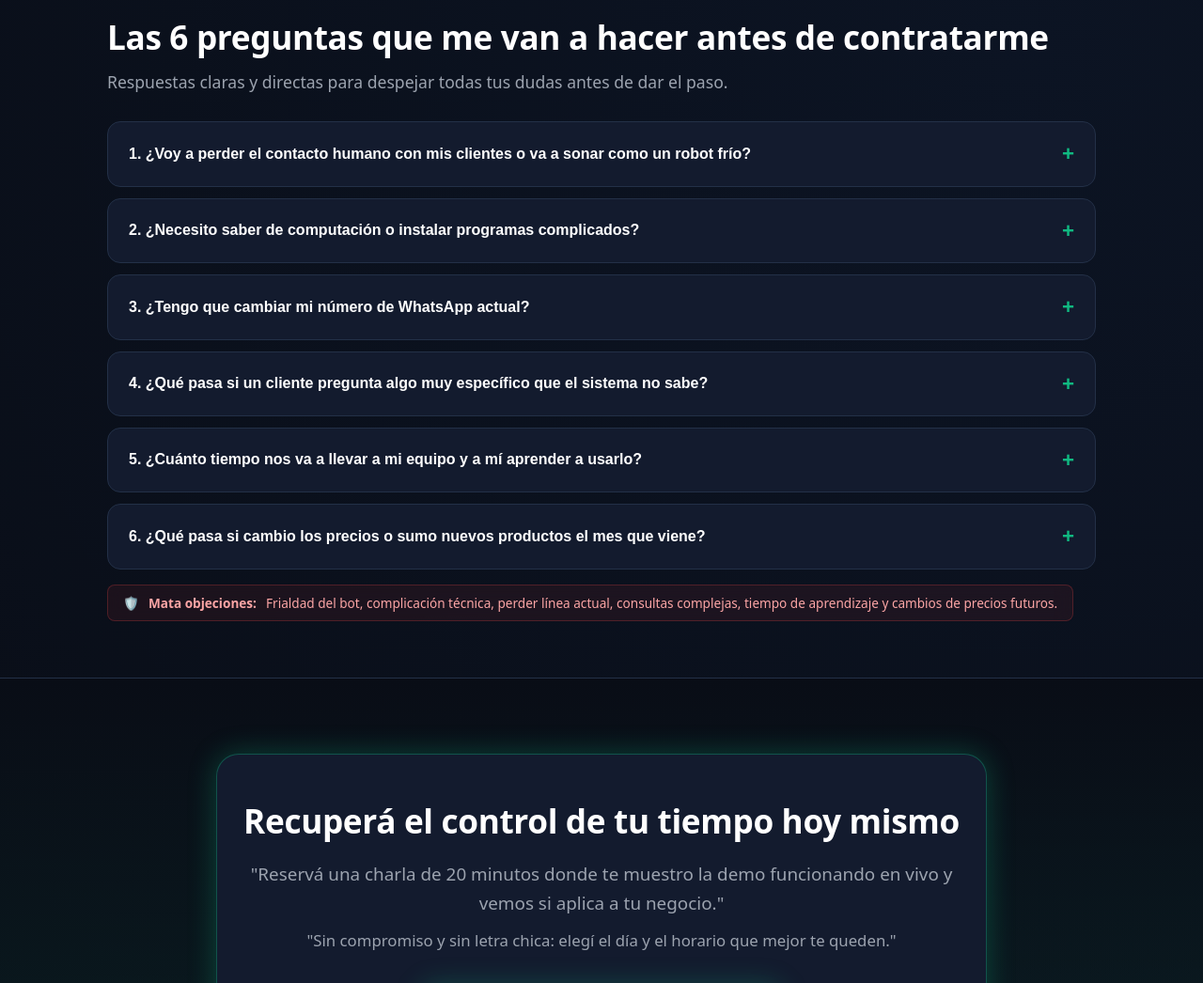
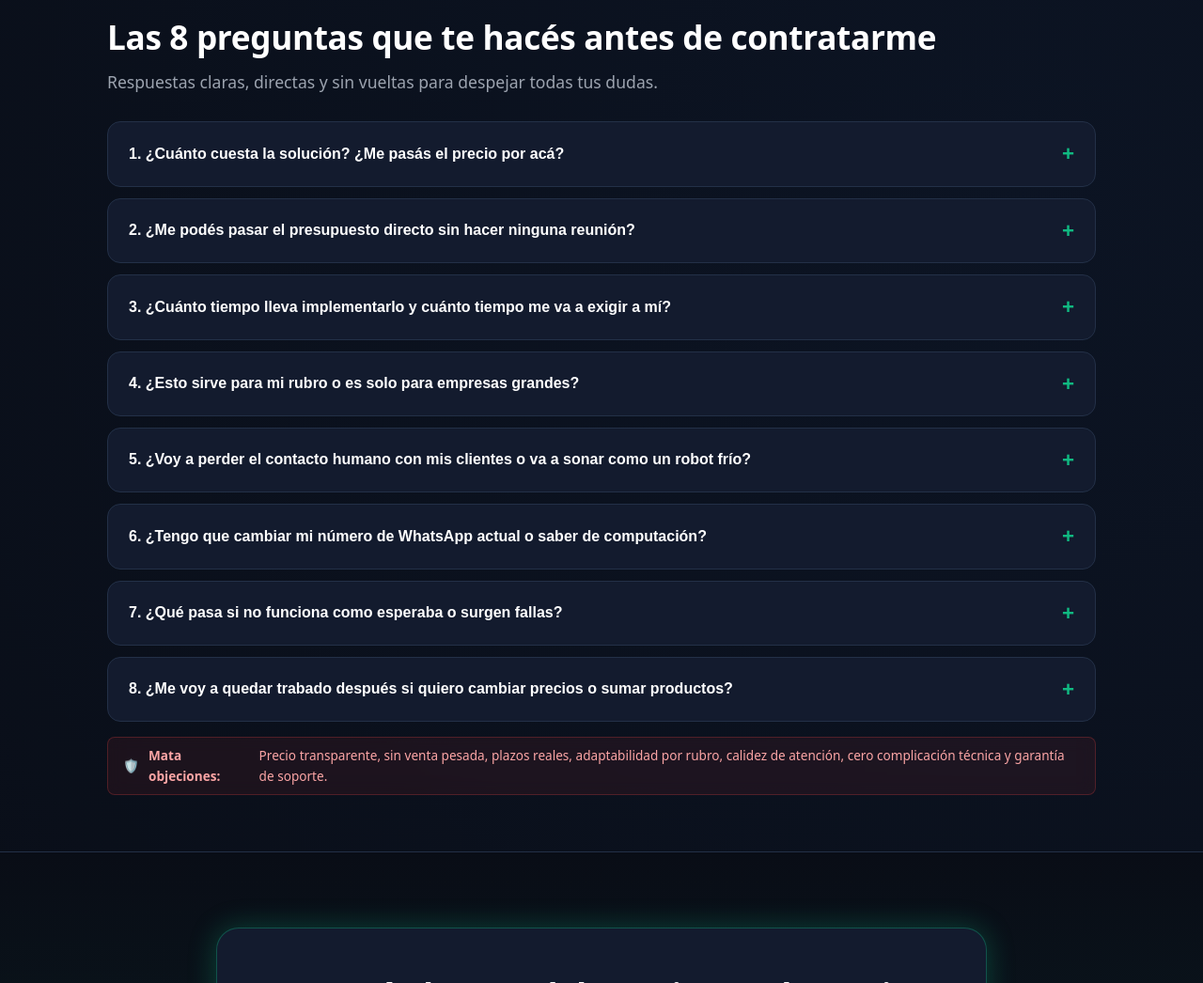
Before and after one commit to fzappetti-cloud/pofolio-pnal, a plain HTML site: page index.html in a window 1280 px wide. Shown: the part 4000-5046 px from the top of the page at 94% size. Drawn offline with Linux system fonts and the light colour scheme; files whose address does not match are found by name.

Commit message:
Actualizadas 8 Preguntas Frecuentes en voz del cliente

```diff
--- a/index.html
+++ b/index.html
@@ -5,7 +5,7 @@
   <meta name="viewport" content="width=device-width, initial-scale=1.0">
   <title>EcoPractIA | Soluciones Digitales &amp; Automatizaci&oacute;n</title>
 
-  <!-- Estilos embebidos CSS (Dise&ntilde;o Premium Senior + Secci&oacute;n Presupuesto 8 L&iacute;neas) -->
+  <!-- Estilos embebidos CSS (Dise&ntilde;o Premium Senior + Secci&oacute;n FAQ 8 Preguntas) -->
   <style>
     /* ==========================================================================
        1. VARIABLES Y CONFIGURACI&Oacute;N BASE (Tema Oscuro Tech High-Contrast)
@@ -597,7 +597,7 @@
     }
 
     /* ==========================================================================
-       8. SECCI&Oacute;N 5: C&Oacute;MO ARMO UN PRESUPUESTO (8 L&Iacute;NEAS SIN PRECIOS)
+       8. SECCI&Oacute;N 5: C&Oacute;MO ARMO UN PRESUPUESTO
        ========================================================================== */
     .pricing-info-card {
       background: linear-gradient(135deg, rgba(16, 185, 129, 0.12) 0%, rgba(19, 27, 46, 1) 100%);
@@ -641,7 +641,7 @@
     }
 
     /* ==========================================================================
-       9. SECCI&Oacute;N 6: PREGUNTAS FRECUENTES (FAQ ACCORDION)
+       9. SECCI&Oacute;N 6: PREGUNTAS FRECUENTES (FAQ ACCORDION - 8 PREGUNTAS)
        ========================================================================== */
     .faq-list {
       display: flex;
@@ -699,7 +699,7 @@
     }
 
     .faq-item.active .faq-answer {
-      max-height: 250px;
+      max-height: 350px;
       padding: 0 22px 18px 22px;
     }
 
@@ -990,7 +990,7 @@
       </div>
     </section>
 
-    <!-- SECCI&Oacute;N 5: C&Oacute;MO ARMO UN PRESUPUESTO (REEMPLAZADO CON 8 L&Iacute;NEAS Y SIN PRECIOS) -->
+    <!-- SECCI&Oacute;N 5: C&Oacute;MO ARMO UN PRESUPUESTO (8 L&Iacute;NEAS) -->
     <section id="presupuesto">
       <div class="container">
         <h2 class="section-title">Una propuesta a la medida de tu operativa</h2>
@@ -1021,58 +1021,80 @@
       </div>
     </section>
 
-    <!-- SECCI&Oacute;N 6: PREGUNTAS FRECUENTES (FAQ ACCORDION) -->
+    <!-- SECCI&Oacute;N 6: PREGUNTAS FRECUENTES (FAQ ACCORDION - 8 PREGUNTAS EN VOZ DEL CLIENTE) -->
     <section id="faq">
       <div class="container">
-        <h2 class="section-title">Las 6 preguntas que me van a hacer antes de contratarme</h2>
-        <p class="section-subtitle">Respuestas claras y directas para despejar todas tus dudas antes de dar el paso.</p>
+        <h2 class="section-title">Las 8 preguntas que te hac&eacute;s antes de contratarme</h2>
+        <p class="section-subtitle">Respuestas claras, directas y sin vueltas para despejar todas tus dudas.</p>
 
         <div class="faq-list">
+          <!-- FAQ 1: PRECIO -->
           <div class="faq-item">
-            <button class="faq-question">1. &iquest;Voy a perder el contacto humano con mis clientes o va a sonar como un robot fr&iacute;o?</button>
+            <button class="faq-question">1. &iquest;Cu&aacute;nto cuesta la soluci&oacute;n? &iquest;Me pas&aacute;s el precio por ac&aacute;?</button>
             <div class="faq-answer">
-              <p>No. La IA resuelve lo repetitivo (horarios, cat&aacute;logo, toma de datos) con un tono natural adaptado a tu marca, y deriva la conversaci&oacute;n a una persona en cuanto se detecta una consulta compleja o personalizada.</p>
+              <p>No doy n&uacute;meros en el aire porque no vendo enlatados. El valor de la inversi&oacute;n depende exclusivamente de lo que tu negocio necesit&aacute; automatizar. Primero prob&aacute;s la demo en vivo en esta p&aacute;gina y en una charla de 20 minutos analizamos tu operativa para armarte una propuesta a tu medida.</p>
             </div>
           </div>
 
+          <!-- FAQ 2: SIN REUNI??N -->
           <div class="faq-item">
-            <button class="faq-question">2. &iquest;Necesito saber de computaci&oacute;n o instalar programas complicados?</button>
+            <button class="faq-question">2. &iquest;Me pod&eacute;s pasar el presupuesto directo sin hacer ninguna reuni&oacute;n?</button>
             <div class="faq-answer">
-              <p>Para nada. Te entrego una soluci&oacute;n dise&ntilde;ada para usarse directamente desde el celular o la computadora con una interfaz s&uacute;per intuitiva y simple.</p>
+              <p>No, porque ser&iacute;a irresponsable darte una cifra sin entender el volumen de consultas de tu negocio ni tu forma de trabajar. En la charla de 20 minutos vemos si la soluci&oacute;n aplica a tu caso, y reci&eacute;n ah&iacute; te doy la propuesta exacta, sin compromisos.</p>
             </div>
           </div>
 
+          <!-- FAQ 3: TIEMPO -->
           <div class="faq-item">
-            <button class="faq-question">3. &iquest;Tengo que cambiar mi n&uacute;mero de WhatsApp actual?</button>
+            <button class="faq-question">3. &iquest;Cu&aacute;nto tiempo lleva implementarlo y cu&aacute;nto tiempo me va a exigir a m&iacute;?</button>
             <div class="faq-answer">
-              <p>No. Trabajamos sobre tu misma l&iacute;nea comercial para no perder contactos ni historial.</p>
+              <p>El sistema queda 100% configurado y funcionando en tu negocio en un plazo de 14 a 21 d&iacute;as h&aacute;biles. A vos solo te exige 2 horas en total: para pasarnos tu informaci&oacute;n comercial, hacer la prueba juntos y capacitar a tu equipo en 45 minutos.</p>
             </div>
           </div>
 
+          <!-- FAQ 4: MI RUBRO -->
           <div class="faq-item">
-            <button class="faq-question">4. &iquest;Qu&eacute; pasa si un cliente pregunta algo muy espec&iacute;fico que el sistema no sabe?</button>
+            <button class="faq-question">4. &iquest;Esto sirve para mi rubro o es solo para empresas grandes?</button>
             <div class="faq-answer">
-              <p>El sistema lo detecta al instante, le avisa respetuosamente al cliente que un asesor lo va a atender y te notifica a vos o a tu equipo para que tomen el control del chat.</p>
+              <p>Est&aacute; dise&ntilde;ado espec&iacute;ficamente para PyMEs, comercios, consultorios y profesionales independientes que reciben mensajes todos los d&iacute;as. Si ten&eacute;s consultas repetitivas por WhatsApp, agend&aacute;s turnos o arm&aacute;s presupuestos, aplica perfectamente a tu actividad.</p>
             </div>
           </div>
 
+          <!-- FAQ 5: CONTACTO HUMANO -->
           <div class="faq-item">
-            <button class="faq-question">5. &iquest;Cu&aacute;nto tiempo nos va a llevar a mi equipo y a m&iacute; aprender a usarlo?</button>
+            <button class="faq-question">5. &iquest;Voy a perder el contacto humano con mis clientes o va a sonar como un robot fr&iacute;o?</button>
             <div class="faq-answer">
-              <p>Con una capacitaci&oacute;n de 45 minutos ya quedan operando. Adem&aacute;s, te dejo manuales breves en formato video para cualquier consulta r&aacute;pida.</p>
+              <p>Para nada. La automatizaci&oacute;n resuelve lo repetitivo (horarios, cat&aacute;logo, datos iniciales) con un tono natural adaptado a tu marca. En cuanto el cliente hace una consulta compleja o pide hablar con una persona, el sistema te deriva el chat al instante.</p>
             </div>
           </div>
 
+          <!-- FAQ 6: N??MERO / T??CNICA -->
           <div class="faq-item">
-            <button class="faq-question">6. &iquest;Qu&eacute; pasa si cambio los precios o sumo nuevos productos el mes que viene?</button>
+            <button class="faq-question">6. &iquest;Tengo que cambiar mi n&uacute;mero de WhatsApp actual o saber de computaci&oacute;n?</button>
             <div class="faq-answer">
-              <p>Es muy sencillo de actualizar. Te ense&ntilde;o a modificar datos en minutos sin depender de nadie, o pod&eacute;s contar con mi soporte para hacerlo por vos.</p>
+              <p>No. Trabajamos directamente sobre tu misma l&iacute;nea comercial para que no pierdas contactos ni historial. Adem&aacute;s, no ten&eacute;s que instalar programas raros: el sistema es ultra intuitivo y se maneja desde tu celular o computadora.</p>
+            </div>
+          </div>
+
+          <!-- FAQ 7: Y SI NO FUNCIONA -->
+          <div class="faq-item">
+            <button class="faq-question">7. &iquest;Qu&eacute; pasa si no funciona como esperaba o surgen fallas?</button>
+            <div class="faq-answer">
+              <p>Lo probamos juntos paso a paso antes de salir al aire para garantizar que responda impecable. Adem&aacute;s, te incluyo 30 d&iacute;as de seguimiento directo post-lanzamiento para ajustar cualquier detalle operativo sobre la marcha.</p>
+            </div>
+          </div>
+
+          <!-- FAQ 8: ME QUEDO TRABADO -->
+          <div class="faq-item">
+            <button class="faq-question">8. &iquest;Me voy a quedar trabado despu&eacute;s si quiero cambiar precios o sumar productos?</button>
+            <div class="faq-answer">
+              <p>Tampoco. Te capacito a vos y a tu equipo en 45 minutos y te dejo tutoriales breves en video para que puedas actualizar precios o servicios en 2 minutos sin depender de nadie. Y si prefer&iacute;s que lo haga yo, cont&aacute;s con mi soporte.</p>
             </div>
           </div>
         </div>
 
         <div class="objection-badge">
-          &#128737;&#65039; <strong>Mata objeciones:</strong> Frialdad del bot, complicaci&oacute;n t&eacute;cnica, perder l&iacute;nea actual, consultas complejas, tiempo de aprendizaje y cambios de precios futuros.
+          &#128737;&#65039; <strong>Mata objeciones:</strong> Precio transparente, sin venta pesada, plazos reales, adaptabilidad por rubro, calidez de atenci&oacute;n, cero complicaci&oacute;n t&eacute;cnica y garant&iacute;a de soporte.
         </div>
       </div>
     </section>
```
